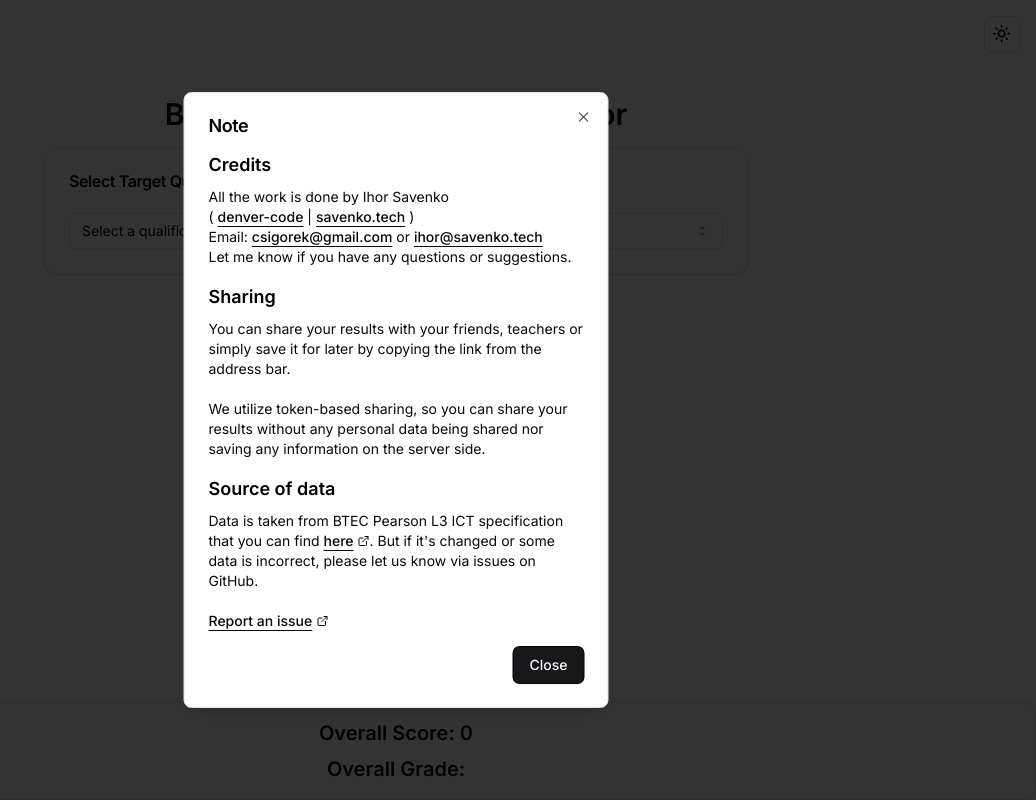
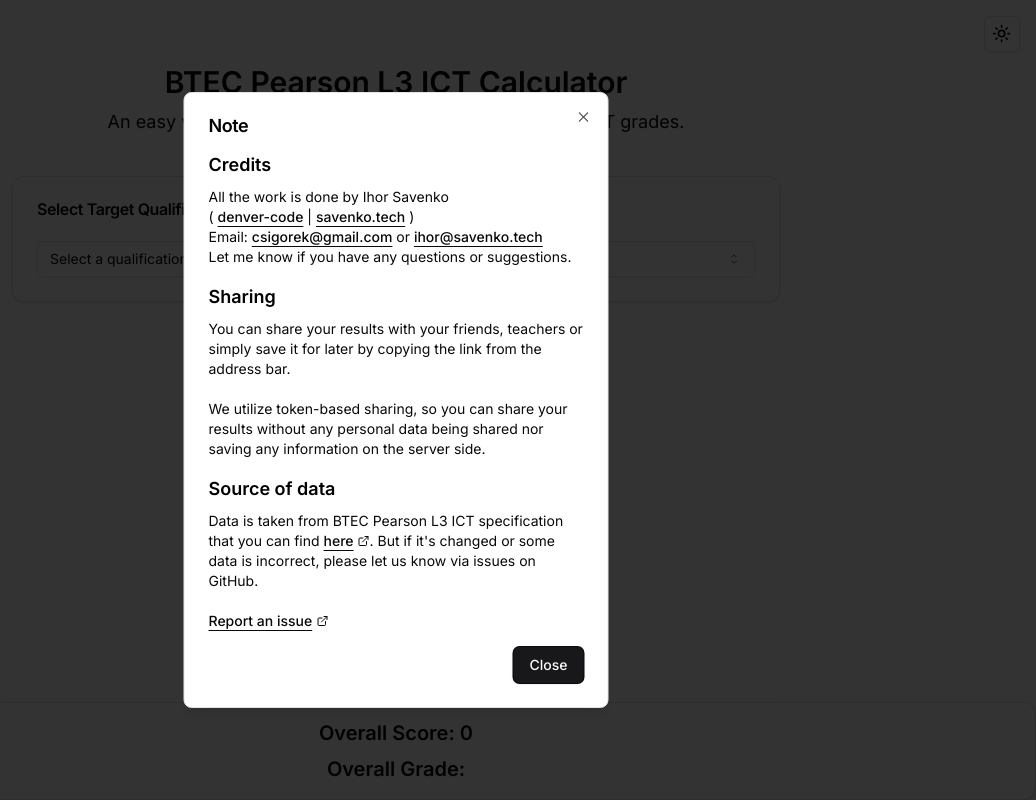
Before and after one commit to denver-code/btecpictcalculator, a Next.js app: page / in a window 1280 px wide. Shown: the whole page, without its empty margins (244-1280 px from the left). Built offline with nearby package versions, Linux system fonts and the light colour scheme.

Commit message:
add some extra text to the index

```diff
--- a/src/app/page.tsx
+++ b/src/app/page.tsx
@@ -123,10 +123,17 @@
   }
 
   return (
-    <div className="flex flex-col items-center justify-center  bg-background text-foreground">
+    <div className="flex flex-col items-center   bg-background text-foreground">
       <NoticeBox isOpen={isNoticeBoxOpen} onClose={() => setIsNoticeBoxOpen(false)} />
-      <div className="w-full max-w-3xl p-8">
-        <h1 className="text-3xl font-semibold mb-4 text-center">BTEC Pearson L3 ICT Calculator</h1>
+      <div className="w-full max-w-3xl">
+        <h1 className="text-3xl font-semibold mb-2 text-center">BTEC Pearson L3 ICT Calculator</h1>
+        <p className="text-lg text-center">
+          An easy way to quickly calculate your BTEC Pearson L3 ICT grades.
+        </p>
+        {/*  */}
+        <p className="text-md text-muted-foreground mb-4   text-center">
+          Let us know if you like new design!
+        </p>
         <Card className="mb-8">
           <CardHeader>
             <CardTitle>Select Target Qualification</CardTitle>
@@ -148,7 +155,7 @@
         </Card>
 
         {selectedQualification && (
-          <Card className="mb-40 md:mb-20">
+          <Card className="mb-40">
             <CardHeader>
               <CardTitle>Unit Grades for {(qualificationsData[selectedQualification as keyof typeof qualificationsData] as Qualification).name}</CardTitle>
             </CardHeader>
```
